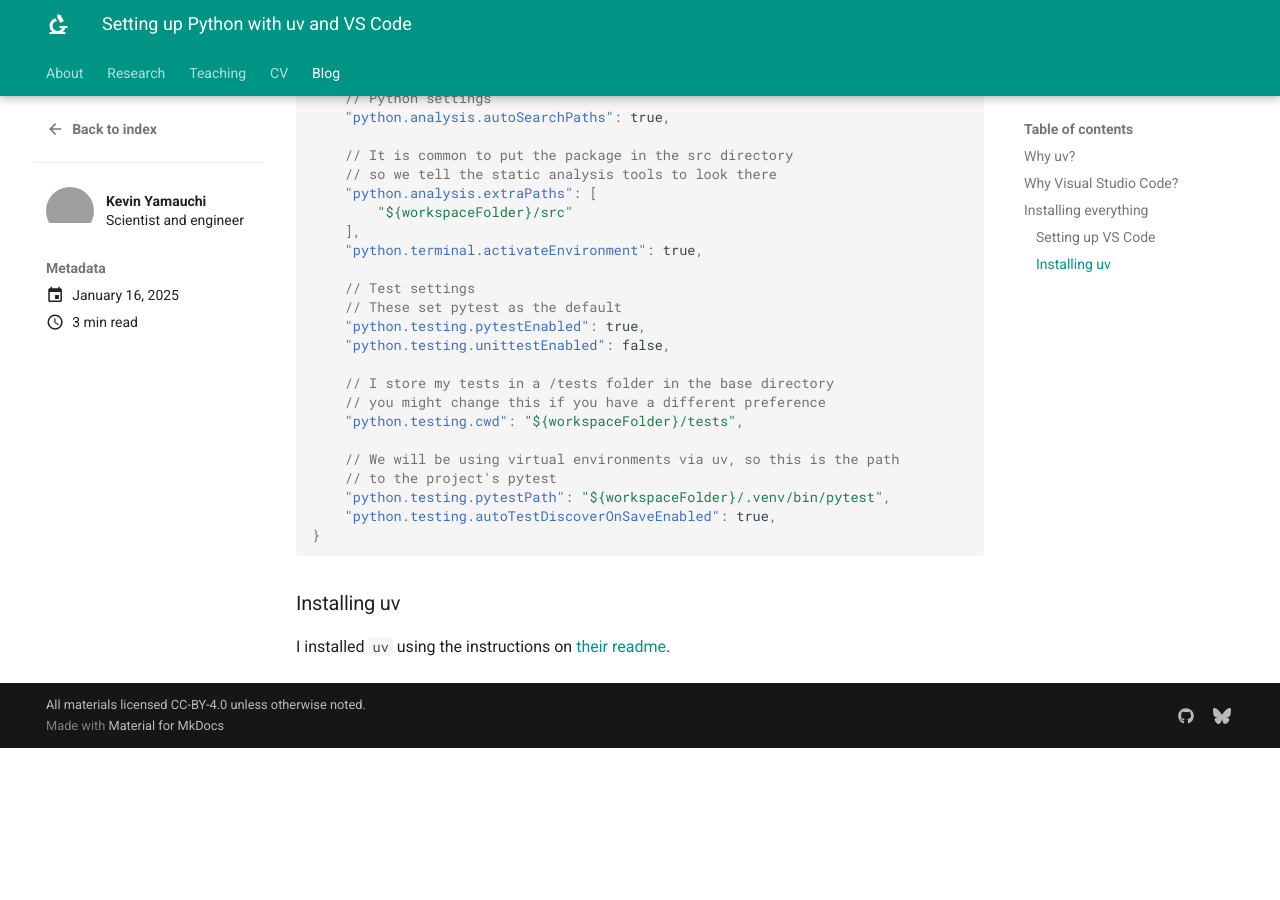
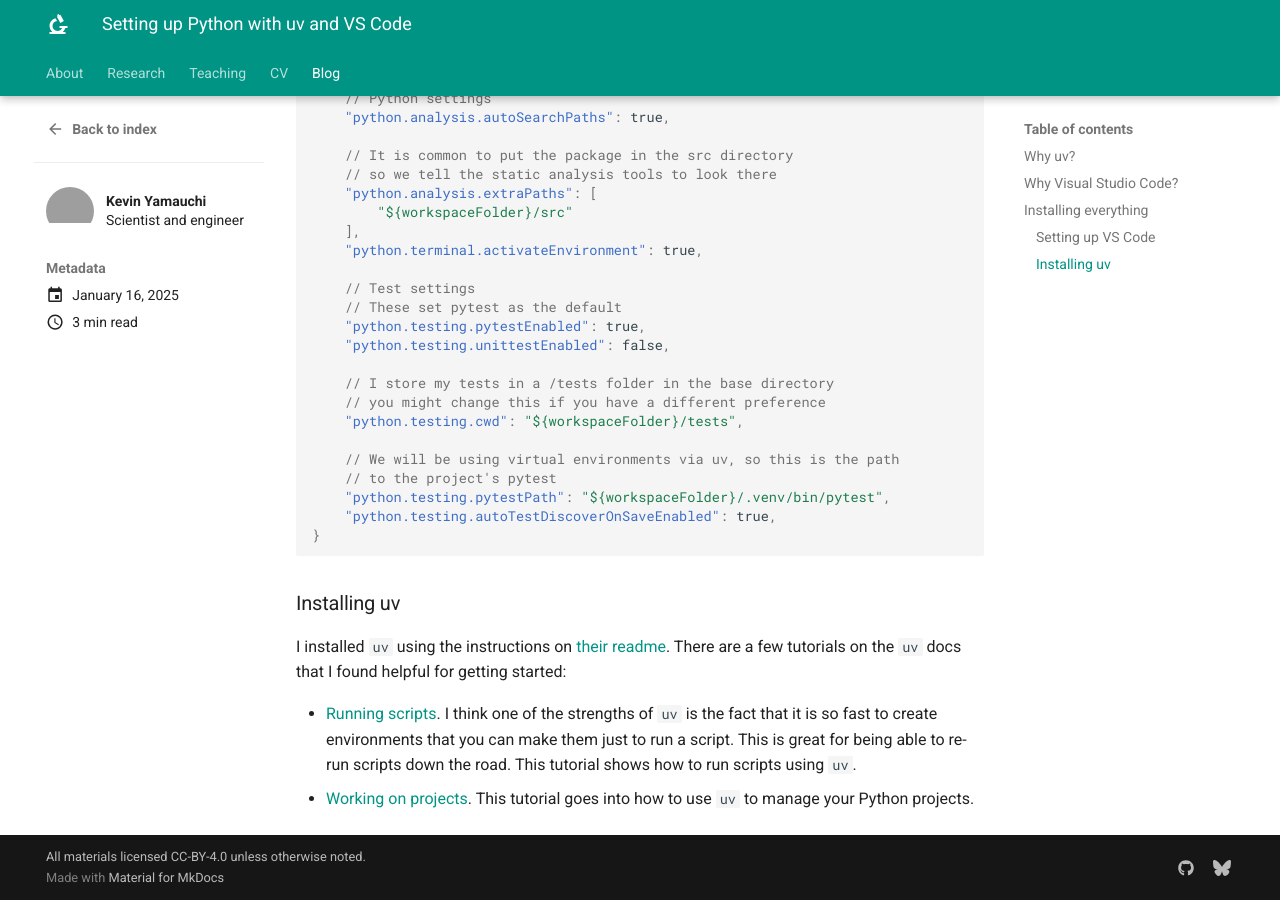
Before and after one commit to kevinyamauchi/didactic-octo-waddle, an MkDocs documentation site: the page built from docs/blog/posts/python_vscode_uv.md, in a window 1280 px wide and 900 px high, scrolled down 1659 px. Built offline with MkDocs 1.6.1 and Material for MkDocs 9.7.7, drawn with Linux system fonts in a browser that asks for light colours; before the commit the page ends 2407 px from its top, so only the background shows below that; grey boxes are pictures that could not be loaded.

Commit message:
add links to tutorials

```diff
--- a/docs/blog/posts/python_vscode_uv.md
+++ b/docs/blog/posts/python_vscode_uv.md
@@ -78,4 +78,7 @@
 
 ### Installing uv
 
-I installed `uv` using the instructions on [their readme](https://github.com/astral-sh/uv).
+I installed `uv` using the instructions on [their readme](https://github.com/astral-sh/uv). There are a few tutorials on the `uv` docs that I found helpful for getting started:
+
+- [Running scripts](https://docs.astral.sh/uv/guides/scripts/). I think one of the strengths of `uv` is the fact that it is so fast to create environments that you can make them just to run a script. This is great for being able to re-run scripts down the road. This tutorial shows how to run scripts using `uv`.
+- [Working on projects](https://docs.astral.sh/uv/guides/projects/). This tutorial goes into how to use `uv` to manage your Python projects.
```
